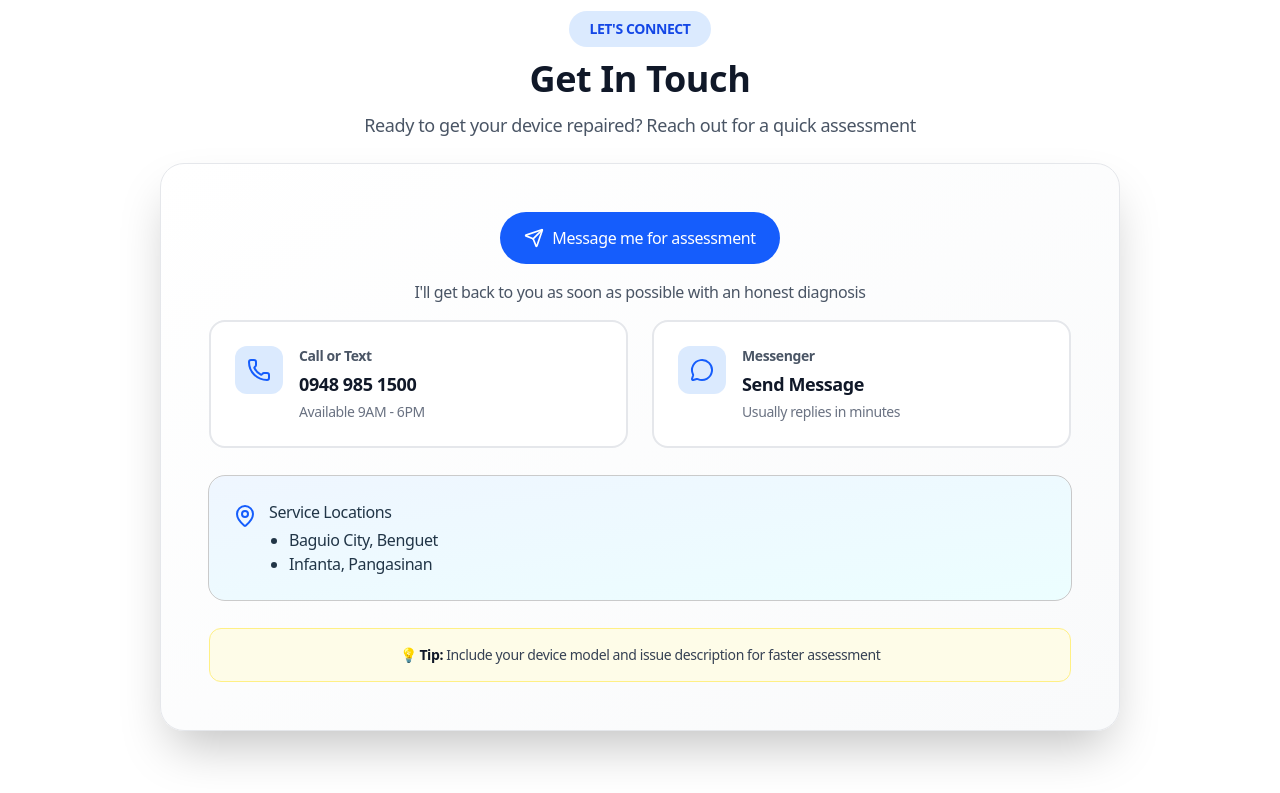
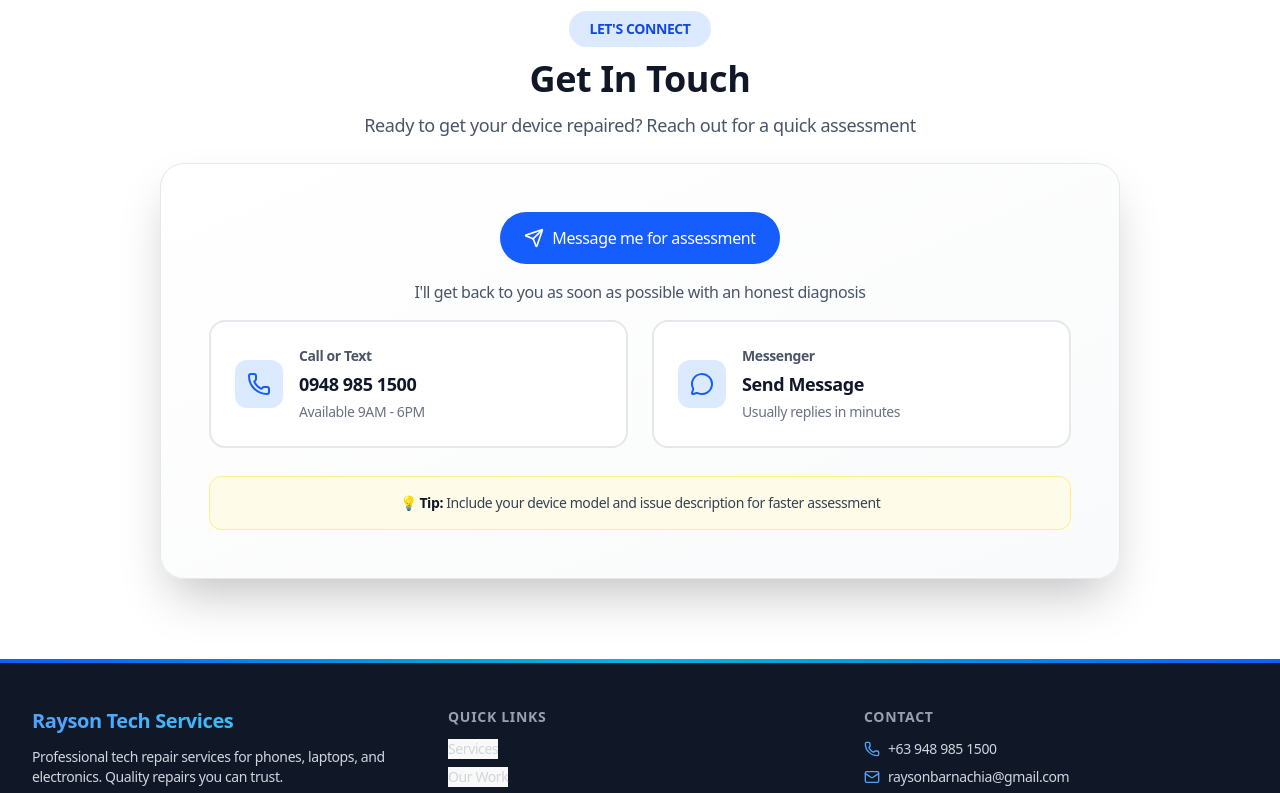
Before and after one commit to hadidi404/hadidi404.github.io, a Vue app: page /#/ in a window 1280 px wide. Shown: the part 4769-5562 px from the top of the page. Built offline with nearby package versions, Linux system fonts and the light colour scheme.

Commit message:
Clean up contact section
- Remove service locations block (covered by dedicated service area section)
- Center-align icons vertically in contact cards

```diff
--- a/src/components/sections/ContactSection.vue
+++ b/src/components/sections/ContactSection.vue
@@ -26,7 +26,7 @@
         <div class="w-full flex flex-col gap-3 sm:gap-7">
           <div class="grid grid-cols-1 sm:grid-cols-2 gap-3 sm:gap-6 w-full">
             <a href="tel:+639489851500" target="_blank" rel="noopener noreferrer"
-              class="group flex items-start gap-4 p-4 sm:p-6 bg-white rounded-2xl border-2 border-gray-200 hover:border-blue-500 transition-[box-shadow,border-color] duration-700 ease-in-out hover:shadow-lg">
+              class="group flex items-center gap-4 p-4 sm:p-6 bg-white rounded-2xl border-2 border-gray-200 hover:border-blue-500 transition-[box-shadow,border-color] duration-700 ease-in-out hover:shadow-lg">
               <div
                 class="w-10 h-10 sm:w-12 sm:h-12 bg-[#DBEAFE] rounded-xl flex items-center justify-center shrink-0 group-hover:bg-blue-600 transition-colors">
                 <svg xmlns="http://www.w3.org/2000/svg" width="24" height="24" viewBox="0 0 24 24" fill="none"
@@ -45,7 +45,7 @@
               </div>
             </a>
             <a href="https://www.messenger.com/t/941767919020399" target="_blank" rel="noopener noreferrer"
-              class="group flex items-start gap-4 p-4 sm:p-6 bg-white rounded-2xl border-2 border-gray-200 hover:border-blue-500 transition-[box-shadow,border-color] duration-700 ease-in-out hover:shadow-lg">
+              class="group flex items-center gap-4 p-4 sm:p-6 bg-white rounded-2xl border-2 border-gray-200 hover:border-blue-500 transition-[box-shadow,border-color] duration-700 ease-in-out hover:shadow-lg">
               <div
                 class="w-10 h-10 sm:w-12 sm:h-12 bg-[#DBEAFE] rounded-xl flex items-center justify-center shrink-0 group-hover:bg-blue-600 transition-colors">
                 <svg xmlns="http://www.w3.org/2000/svg" width="24" height="24" viewBox="0 0 24 24" fill="none"
@@ -64,27 +64,6 @@
               </div>
             </a>
           </div>
-          <div class="w-full outline outline-black/20 rounded-2xl bg-linear-to-br from-[#EFF6FF] to-[#ECFEFF]">
-            <div class="flex items-start gap-3 p-4 sm:p-6 text-left">
-              <div class="mt-1">
-                <svg xmlns="http://www.w3.org/2000/svg" width="24" height="24" viewBox="0 0 24 24" fill="none"
-                  stroke="currentColor" stroke-width="2" stroke-linecap="round" stroke-linejoin="round"
-                  class="lucide lucide-map-pin w-6 h-6 text-blue-600" aria-hidden="true">
-                  <path
-                    d="M20 10c0 4.993-5.539 10.193-7.399 11.799a1 1 0 0 1-1.202 0C9.539 20.193 4 14.993 4 10a8 8 0 0 1 16 0">
-                  </path>
-                  <circle cx="12" cy="10" r="3"></circle>
-                </svg>
-              </div>
-              <div>
-                <div class="text-sm sm:text-base font-medium">Service Locations</div>
-                <ul class="mt-1 list-disc pl-5 text-sm sm:text-base">
-                  <li>Baguio City, Benguet</li>
-                  <li>Infanta, Pangasinan</li>
-                </ul>
-              </div>
-            </div>
-          </div>
           <div class="w-full text-center bg-[#FEFCE8] rounded-xl p-4 border border-[#FFF085]">
             <p class="text-sm text-gray-700"><span class="font-semibold text-gray-900">💡 Tip:</span> Include your device
               model and issue description for faster assessment</p>
```
